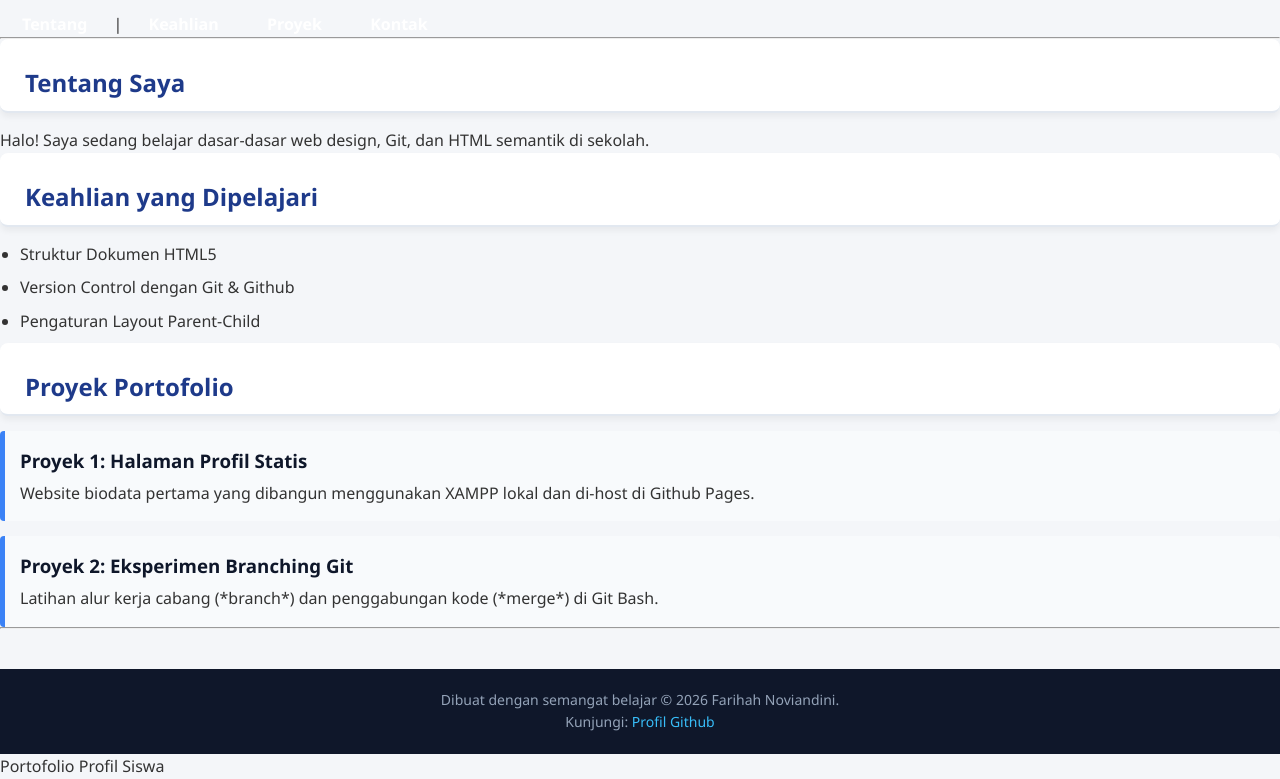
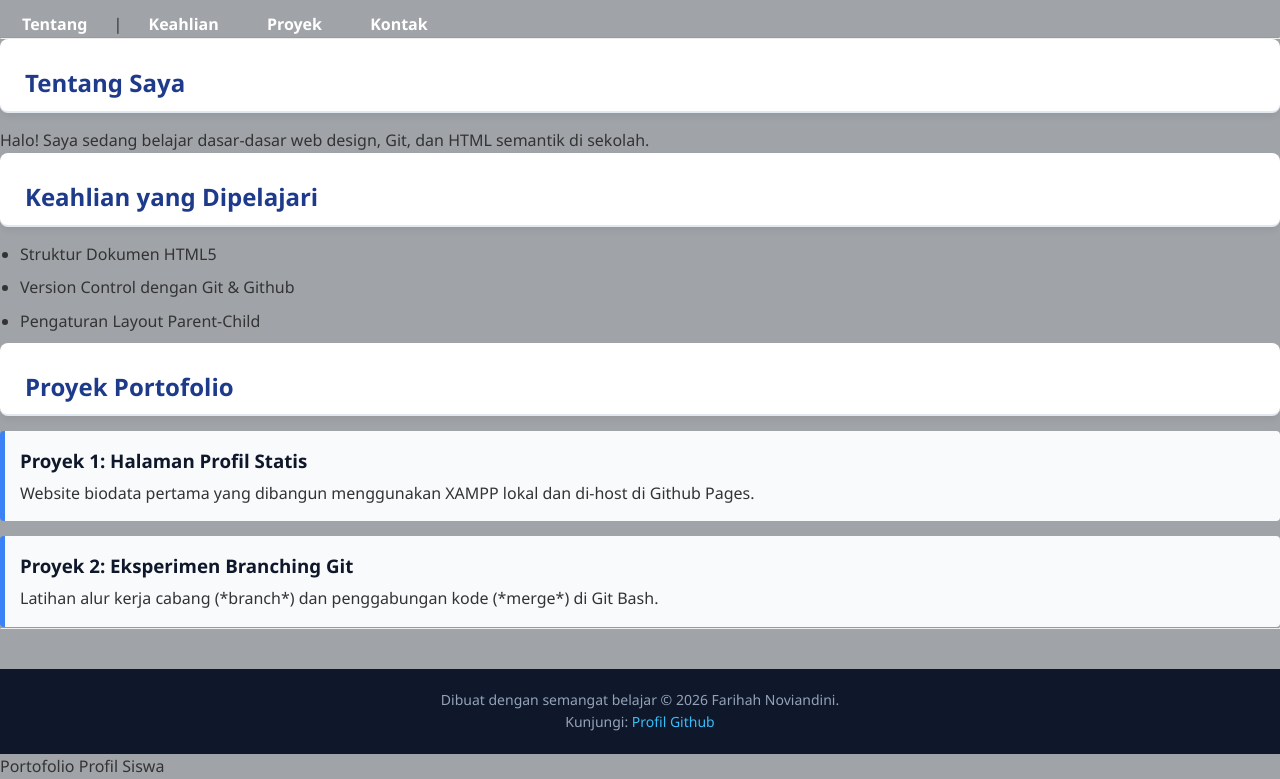
Before and after one commit to farihahnoviandini-cloud/web-profil-farihah, a plain HTML site: page index.html in a window 1280 px wide. Shown: the part 80-859 px from the top of the page. Drawn offline with Linux system fonts and the light colour scheme.

Commit message:
Memperbaiki warna style.css

```diff
--- a/style.css
+++ b/style.css
@@ -7,11 +7,10 @@
 
 body {
     font-family: 'Segoe UI', 'Segoe UI', Tahoma, Geneva, Verdana, sans-serif;
-    background-color: #f4f6f9; /* Abu-abu lembut yang nyaman di mata */
+    background-color: #a0a3a8; /* Abu-abu lembut yang nyaman di mata */
     color: #333333;           /* Teks abu gelap, bukan hitam pekat */
     line-height: 1.6;
 }
-
 
 /* 2. STYLING HEADER UTAMA (PARENT ATAS) */
 .header utama {
```
